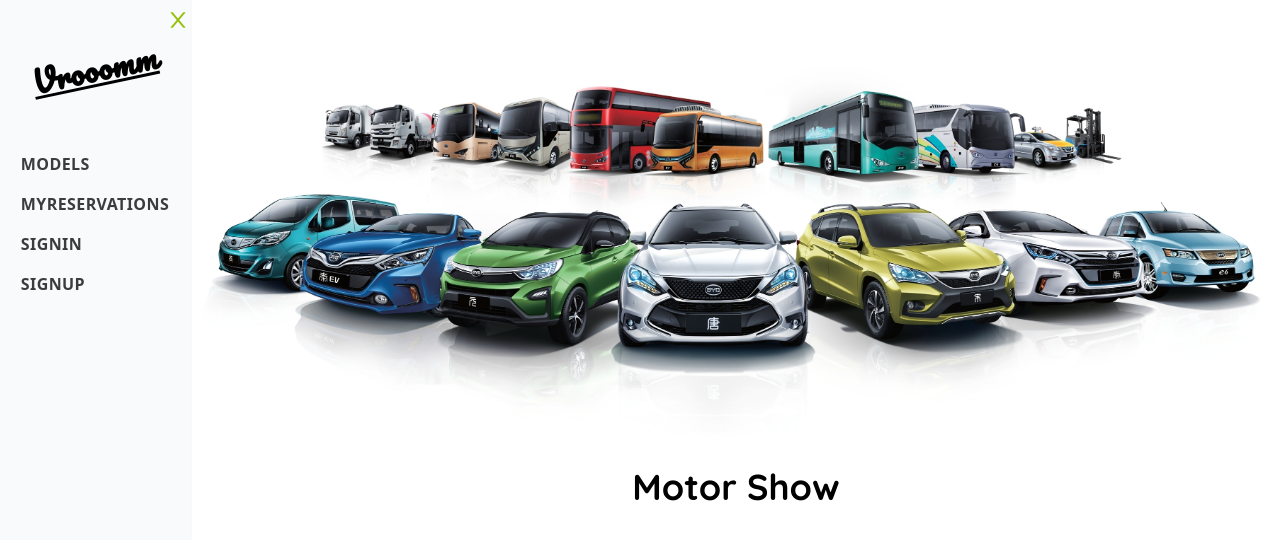
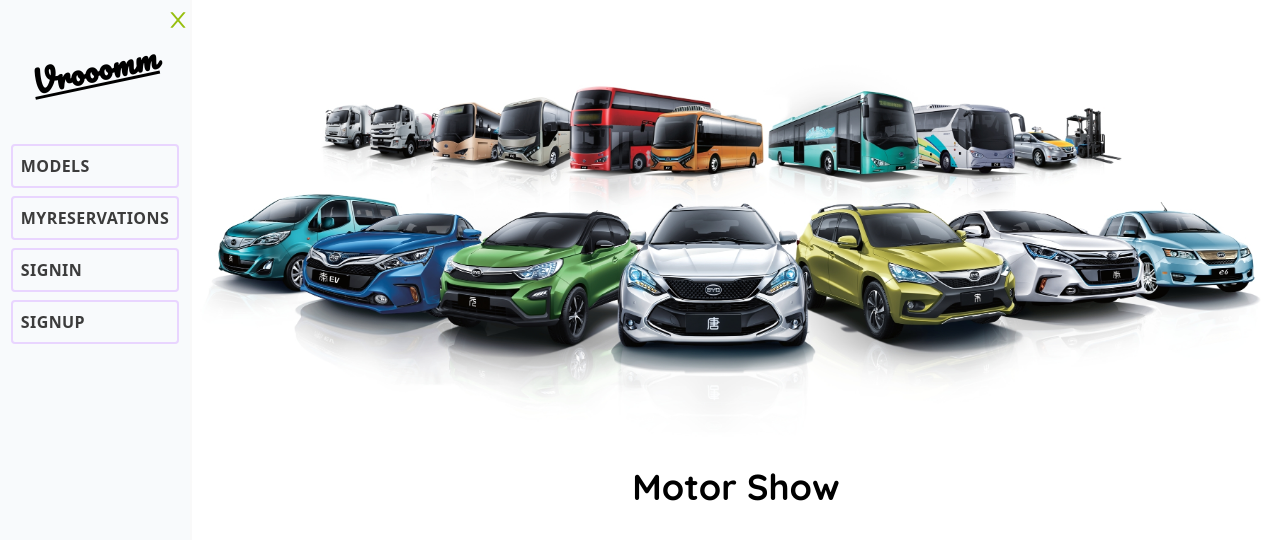
Before and after one commit to Leon-Mbegera/ReserveIt-frontend, a React (Create React App) app: page / in a window 1280 px wide. Both pictures are taken after a click on the icon 18 px from the left and 16 px from the top of the page. Shown: the top 540 px of the page. Built offline with nearby package versions, Linux system fonts and the light colour scheme; a web font is replaced by a local one; what react-alert-template-basic would draw is missing.

Commit message:
Face lift the side nav elements

```diff
--- a/src/components/Sidebar.js
+++ b/src/components/Sidebar.js
@@ -31,13 +31,13 @@
         <div className="mt-3 company -rotate-12">
           <h1 className="text-3xl font-extrabold underline tracking-wide">Vrooomm</h1>
         </div>
-        <ul className="list-none mt-14">
+        <ul className="list-none mt-14 space-y-2">
           {navigationLinks.map((element, index) => (
             <li
               key={index.toString()}
               className={classNames([
-                'text-dark-grey p-2',
-                currentRoute === element && 'text-slate-50 bg-green p-2',
+                'text-dark-grey p-2 border border-2 border-purple-200 rounded',
+                currentRoute === element && 'text-slate-50 bg-green p-2 border-none',
               ])}
             >
               <button
```
